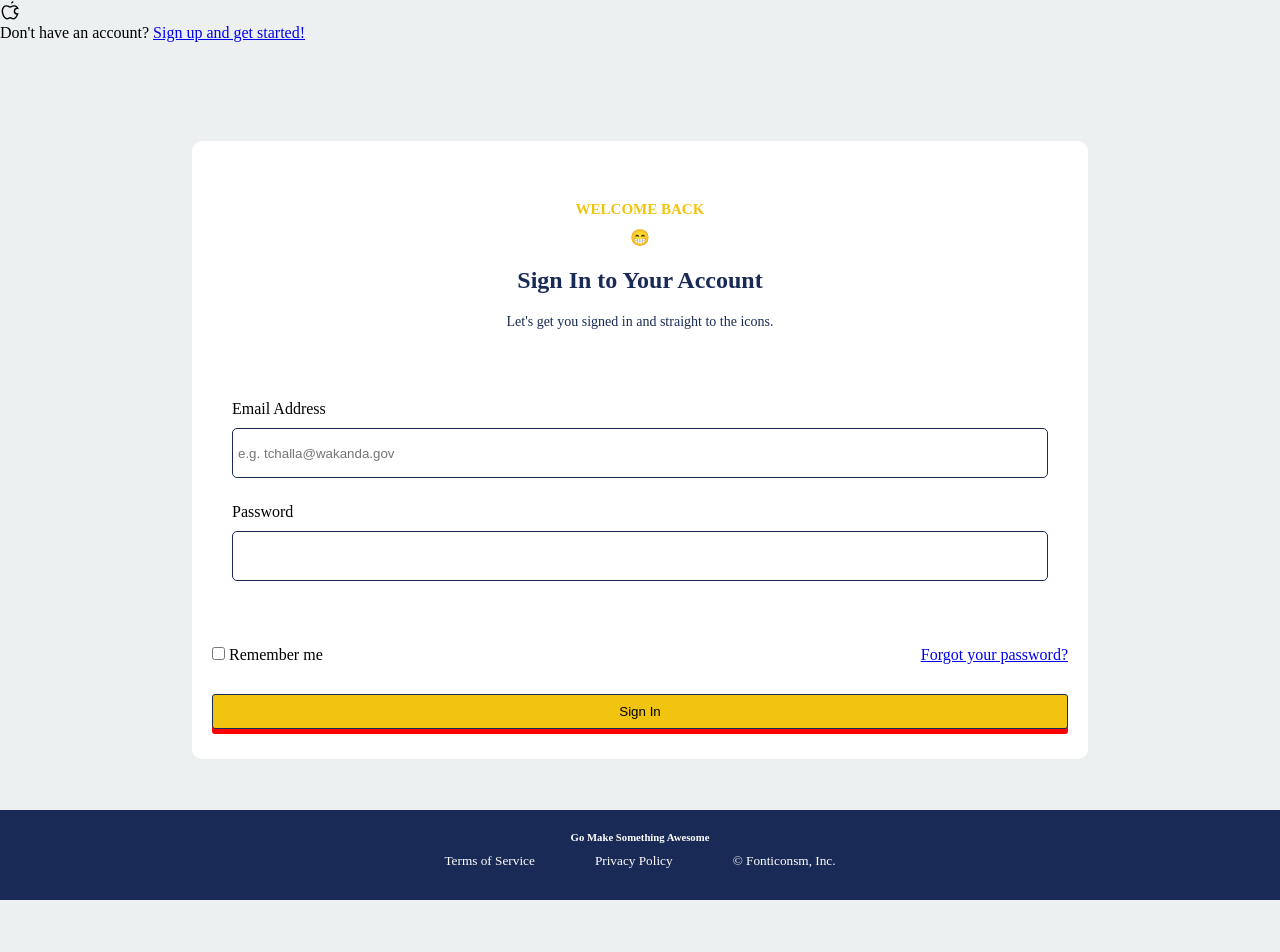
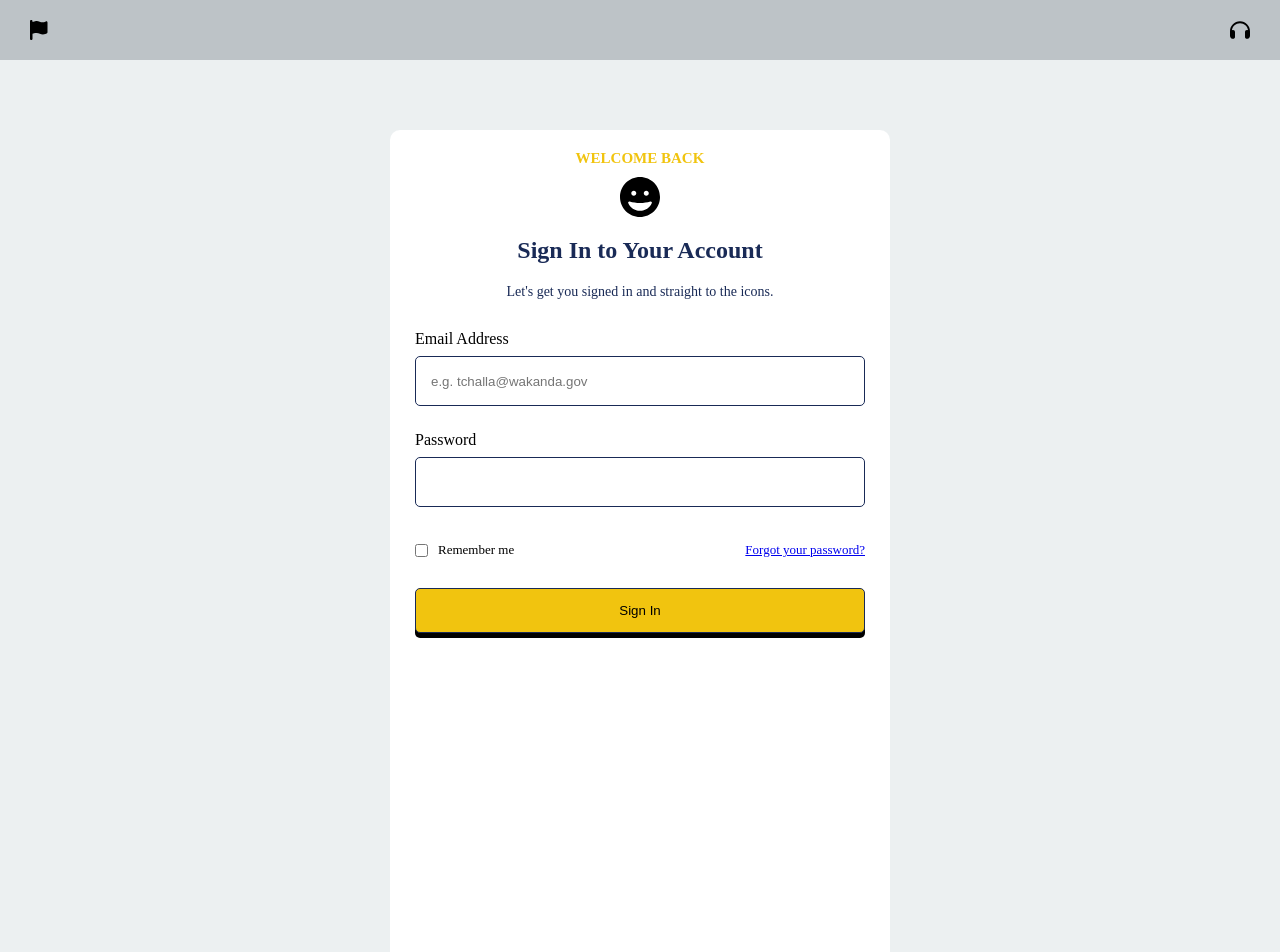
Before and after one commit to ivan-block/html-css, a plain HTML site: page fontawesome-webapp/index.html in a window 1280 px wide. Shown: the top 952 px of the page. Before the commit the page ends 900 px from the top, so only its background shows below. Drawn offline with Linux system fonts and the light colour scheme.

Commit message:
update the mark up in the fontawesome website signup page

```diff
--- a/fontawesome-webapp/index.html
+++ b/fontawesome-webapp/index.html
@@ -5,20 +5,24 @@
     <meta http-equiv="X-UA-Compatible" content="IE=edge">
     <meta name="viewport" content="width=device-width, initial-scale=1.0">
     <title>Document</title>
+    <script src="https://kit.fontawesome.com/5d0382605f.js" crossorigin="anonymous"></script>
     <link rel="stylesheet" href="style.css">
 </head>
 <body>
-    <nav class="nav-bar"><svg xmlns="http://www.w3.org/2000/svg" fill="none" viewBox="0 0 14 14" height="20" width="20" ><path stroke="#000000" strokeLinejoin="round" d="M8.01844 12.6246C7.50387 12.3103 6.80719 12.3103 6.29262 12.6246C5.11503 13.3436 3.89026 12.9441 3.20606 12.1473C2.1128 10.8741 0.627771 6.87394 2.62173 4.85692C3.52566 3.94253 4.68565 4.00704 5.62069 4.30091C5.84397 4.37109 6.05408 4.46541 6.25008 4.58034C6.78557 4.89435 7.52549 4.89435 8.06098 4.58034C8.25699 4.46541 8.46709 4.37109 8.69037 4.30091C9.62541 4.00704 10.7854 3.94253 11.6893 4.85692C11.9852 5.15622 12.2045 5.49919 12.3598 5.87044C12.2662 5.86157 12.169 5.85709 12.0682 5.85709C10.8105 5.85709 10.103 6.55458 10.103 7.79456C10.103 9.03454 10.8105 9.73203 12.0682 9.73203C12.1563 9.73203 12.2418 9.7286 12.3244 9.7218C12.0083 10.7563 11.5274 11.6553 11.105 12.1473C10.4208 12.9441 9.19604 13.3436 8.01844 12.6246Z" /><path stroke="#000000" strokeLinecap="round" strokeLinejoin="round" d="M8.02018 2.23336L9.25354 1" /></svg></nav>
+    <nav class="nav-bar">
+        <svg class="bar" xmlns="http://www.w3.org/2000/svg" viewBox="0 0 448 512"><!--! Font Awesome Pro 6.2.1 by @fontawesome - https://fontawesome.com License - https://fontawesome.com/license (Commercial License) Copyright 2022 Fonticons, Inc. --><path d="M64 32C64 14.3 49.7 0 32 0S0 14.3 0 32V64 368 480c0 17.7 14.3 32 32 32s32-14.3 32-32V352l64.3-16.1c41.1-10.3 84.6-5.5 122.5 13.4c44.2 22.1 95.5 24.8 141.7 7.4l34.7-13c12.5-4.7 20.8-16.6 20.8-30V66.1c0-23-24.2-38-44.8-27.7l-9.6 4.8c-46.3 23.2-100.8 23.2-147.1 0c-35.1-17.6-75.4-22-113.5-12.5L64 48V32z"/></svg>
+        <svg class="bar" xmlns="http://www.w3.org/2000/svg" viewBox="0 0 512 512"><!--! Font Awesome Pro 6.2.1 by @fontawesome - https://fontawesome.com License - https://fontawesome.com/license (Commercial License) Copyright 2022 Fonticons, Inc. --><path d="M256 80C149.9 80 62.4 159.4 49.6 262c9.4-3.8 19.6-6 30.4-6c26.5 0 48 21.5 48 48V432c0 26.5-21.5 48-48 48c-44.2 0-80-35.8-80-80V384 336 288C0 146.6 114.6 32 256 32s256 114.6 256 256v48 48 16c0 44.2-35.8 80-80 80c-26.5 0-48-21.5-48-48V304c0-26.5 21.5-48 48-48c10.8 0 21 2.1 30.4 6C449.6 159.4 362.1 80 256 80z"/></svg>
+    </nav>
     <div class="container">
         <div class="wordings">
             <h3>WELCOME BACK</h3>
-            <div class="emoji">😁</div>
+            <svg xmlns="http://www.w3.org/2000/svg" viewBox="0 0 512 512"><path d="M256 512c141.4 0 256-114.6 256-256S397.4 0 256 0S0 114.6 0 256S114.6 512 256 512zM388.1 312.8c12.3-3.8 24.3 6.9 19.3 18.7C382.4 390.6 324.2 432 256.3 432s-126.2-41.4-151.1-100.5c-5-11.8 7-22.5 19.3-18.7c39.7 12.2 84.5 19 131.8 19s92.1-6.8 131.8-19zM208.4 208c0 17.7-14.3 32-32 32s-32-14.3-32-32s14.3-32 32-32s32 14.3 32 32zm128 32c-17.7 0-32-14.3-32-32s14.3-32 32-32s32 14.3 32 32s-14.3 32-32 32z"/></svg>
             <h1>Sign In to Your Account</h1>
             <p>Let's get you signed in and straight to the icons.</p>
         </div>
 
         <form>
-            <label>Email Address</label>
+            <label> Email Address</label>
             <input type="text" placeholder="e.g. tchalla@wakanda.gov">
             <label>Password</label>
             <input type="password">
--- a/fontawesome-webapp/style.css
+++ b/fontawesome-webapp/style.css
@@ -6,20 +6,43 @@
 
 body {
     width: 100%;
-    height: 900px;
+    height: 100vh;
     background-color: #ecf0f1;
-    position: relative;
+}
+
+nav {
+    width: 100%;
+    height: 60px;
+    background-color: #bdc3c7;
+    display: flex;
+    align-items: center;
+    justify-content: space-between;
+    padding: 0 30px;
+}
+
+svg {
+    height: 40px;
+    color: #f1c40f;
+}
+
+.bar {
+    height: 20px;
+    color: #fff;
 }
 
 .container {
-    position: absolute;
-    top: 50%;
-    left: 50%;
-    transform: translate(-50%, -50%);
+    margin: 70px auto;
     background-color: #fff;
-    width: 70vw;
+    width: 360px;
     border-radius: 10px;
-    padding: 0 20px;
+    padding: 0 25px;
+}
+
+@media screen and (min-width: 768px) {
+    .container {
+        width: 500px;
+        height: 900px;
+    }
 }
 
 .wordings {
@@ -27,7 +50,7 @@ body {
     flex-flow: column wrap;
     align-items: center;
     justify-content: center;
-    margin: 40px 10px;
+    margin: 10px 10px;
     padding: 20px 0;
 }
 
@@ -57,48 +80,60 @@ form {
     align-items: flex-start;
     justify-content: center;
     width: 100%;
-    padding: 10px 20px;
-    margin: 30px 0;
+    margin: 10px auto;
 }
 
 form input {
     height: 50px;
     width: 100%;
-    margin-top: 10px;
+    margin-top: 8px;
     margin-bottom: 25px;
     border: 1px solid #192a56;
-    padding: 0 5px;
+    padding: 0 15px;
     border-radius: 5px;
-}
-
-input label {
-    padding-top: 10px;
+    color: #000;
 }
 
 .content {
     display: flex;
     align-items: center;
     justify-content: space-between;
+    font-size: 13px;
+}
+
+.content div {
+    display: flex;
+    align-items: center;
+    justify-content: center;
 }
 
 .content div span {
-
+    padding-left: 10px;
 }
 
 button {
     width: 100%;
-    height: 35px;
+    height: 45px;
     margin: 30px 0;
     background-color: #f1c40f;
-    box-shadow: 0 5px 0 red;
-    border: 1px solid #192a56;
+    box-shadow: 0 5px 0 #000;
+    border: 1.5px solid #192a56;
     outline: none;
-    border-radius: 3px;
+    border-radius: 5px;
+}
+
+.bottom-text {
+    text-align: center;
+    margin-top: -50px;
+    margin-bottom: 70px;
+}
+
+.bottom-text p {
+    font-size: 14px;
+    font-weight: 100;
 }
 
 footer {
-    position: absolute;
-    bottom: 0;
     width: 100%;
     height: 90px;
     color: white;
@@ -111,15 +146,28 @@ footer {
 }
 
 .footer-container {
+    width: 100%;
     display: flex;
     align-items: center;
-    justify-content: center;
-    margin: 10px 20px;
+    justify-content: space-between;
+    padding: 0 30px;
+    font-weight: 100;
+    margin: 10px 0;
+}
+
+.footer-container h5 {
+    font-size: 11px;
+    font-weight: 100;
+}
+
+footer h6 {
+    font-weight: 300;
+    font-size: 13px;
+    margin-top: 15px;
 
 }
 
-.footer-container h5 {
-    padding: 0 30px;
-    font-weight: 100;
-
+.emoji {
+    width: 50px;
+    height: 50px;
 }
--- a/main.js
+++ /dev/null
@@ -1,6 +0,0 @@
-let dynamicDate = document.getElementById("js");
-
-let date = new Date();
-let year = date.getFullYear();
-
-dynamicDate.textContent = year;
--- a/style.css
+++ /dev/null
@@ -1,45 +0,0 @@
-* {
-    margin: 0;
-    padding: 0;
-    box-sizing: border-box;
-    font-family: 'Trebuchet MS', 'Lucida Sans Unicode', 'Lucida Grande', 'Lucida Sans', Arial, sans-serif, cursive;
-}
-
-body {
-    background: #ecf0f1;
-    position: relative;
-    width: 100%;
-    height: 100vh;
-}
-
-nav {
-    background-color: #f5ba13;
-    color: #fff;
-    width: 100%;
-}
-
-nav div {
-    display: flex;
-    align-items: flex-start;
-    justify-content: start;
-}
-
-nav h1 {
-    padding: 20px;
-}
-
-.textarea {
-    border: 1px solid #fff;
-    width: 400px;
-    margin: 20px 50px;
-    padding: 10px 7px 20px;
-    background-color: #fff;
-    border-radius: 9px;
-}
-
-footer {
-    position: absolute;
-    bottom: 0;
-    width: 100%;
-    text-align: center;
-}
```
Also changed, not shown: index.html (deleted, +0 -26 lines), 2 other files.
